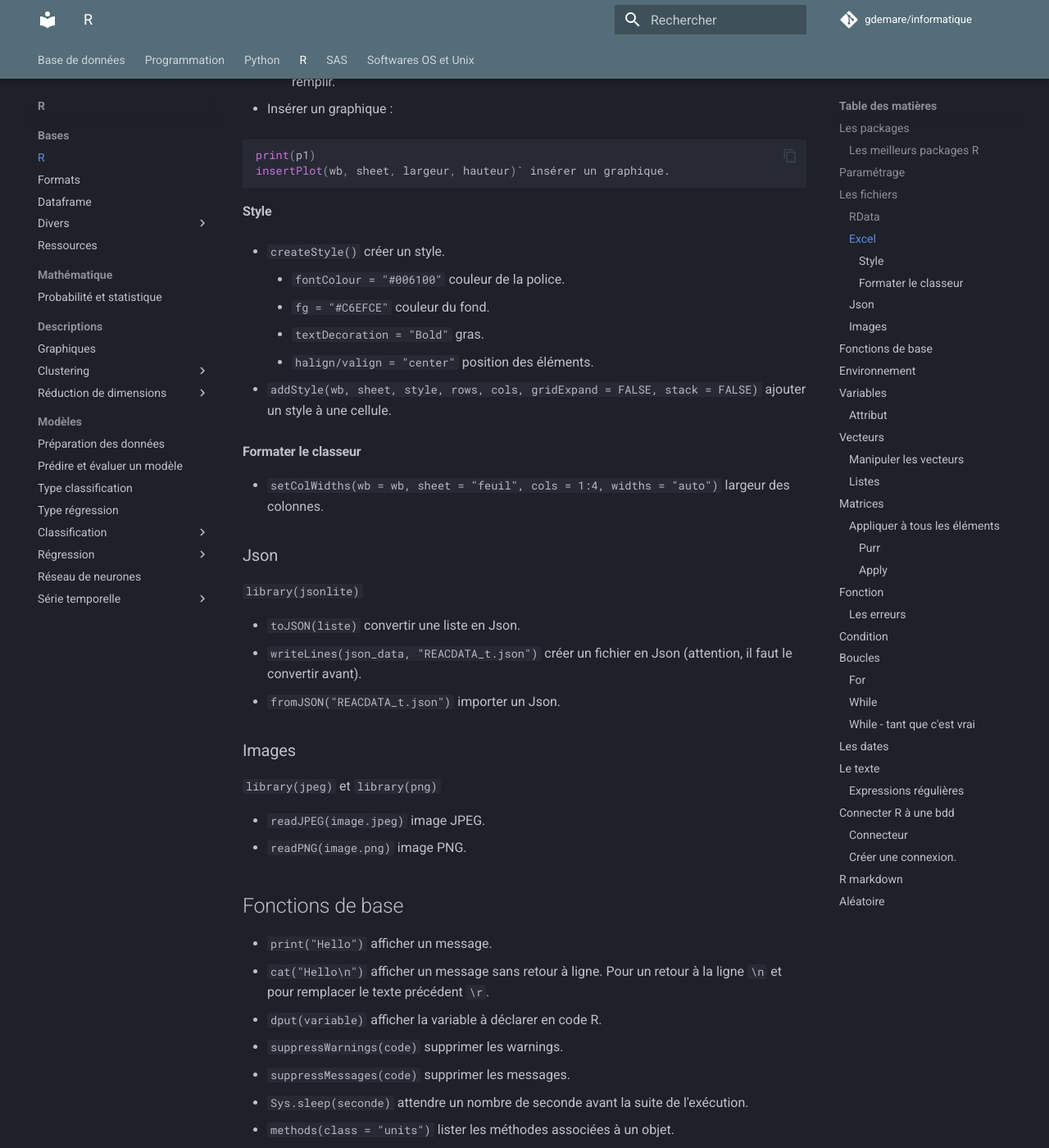
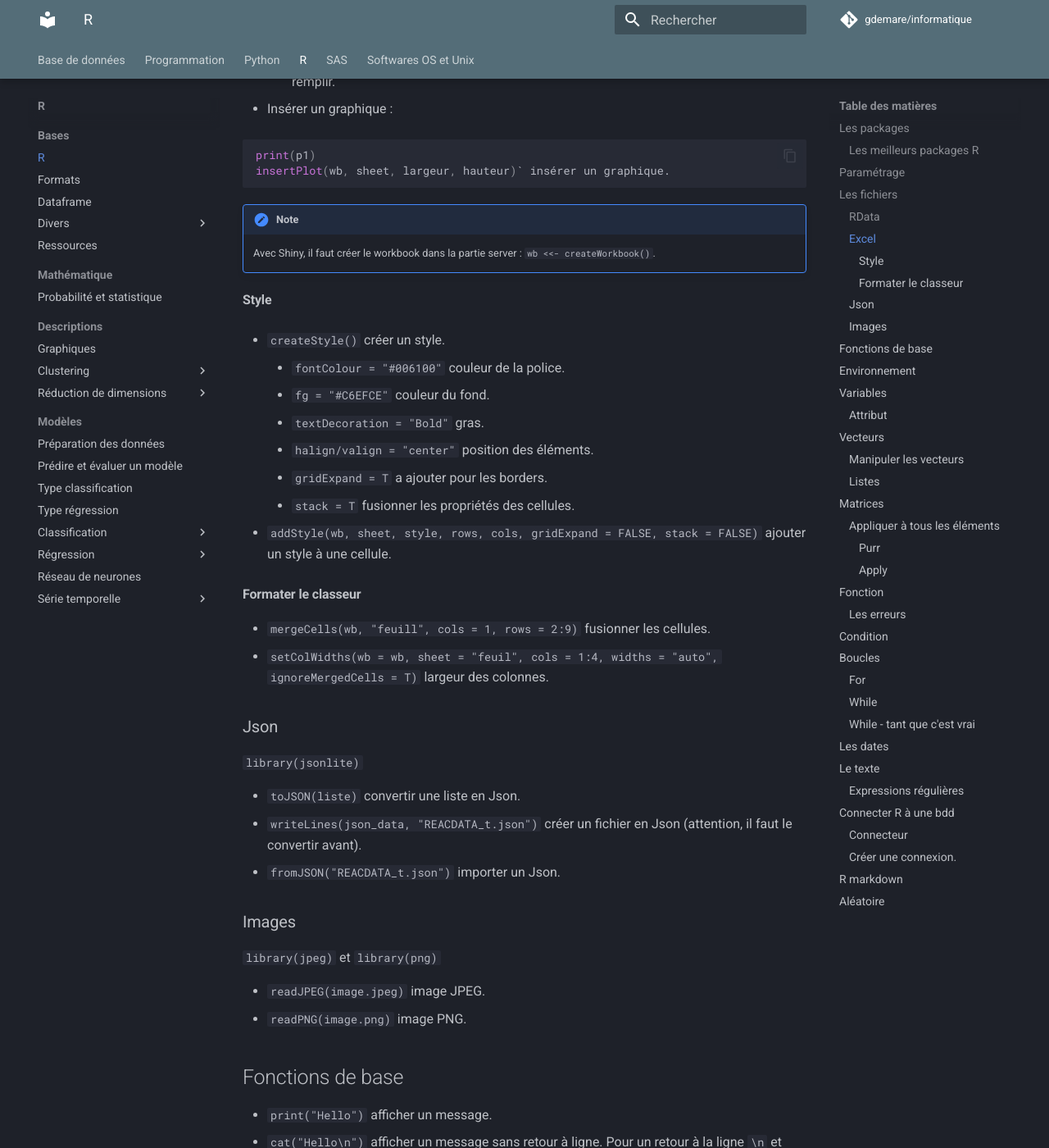
Before and after one commit to gdemare/Informatique, an MkDocs documentation site: the page built from docs/r/r_r.md, in a window 1280 px wide and 1400 px high, scrolled down 1995 px. Shown: the whole window at 82% size. Built offline with MkDocs 1.6.1 and Material for MkDocs 9.7.7, drawn with Linux system fonts in a browser that asks for light colours; comment, search, counter and statistics services are not loaded.

Commit message:
Update r_r.md

````diff
--- a/docs/r/r_r.md
+++ b/docs/r/r_r.md
@@ -67,6 +67,9 @@ print(p1)
 insertPlot(wb, sheet, largeur, hauteur)` insérer un graphique.
 ```
 
+!!! note
+	Avec Shiny, il faut créer le workbook dans la partie server : `wb <<- createWorkbook()`.
+
 #### Style
 
 * `createStyle()` créer un style.
@@ -75,12 +78,15 @@ insertPlot(wb, sheet, largeur, hauteur)` insérer un graphique.
 	* `fg = "#C6EFCE"` couleur du fond.
 	* `textDecoration = "Bold"` gras.
  	* `halign/valign = "center"` position des éléments.
+  	* `gridExpand = T` a ajouter pour les borders.
+  	* `stack = T` fusionner les propriétés des cellules.
 
 * `addStyle(wb, sheet, style, rows, cols, gridExpand = FALSE, stack = FALSE)` ajouter un style à une cellule.
 
 #### Formater le classeur
 
-* `setColWidths(wb = wb, sheet = "feuil", cols = 1:4, widths = "auto")` largeur des colonnes.
+* `mergeCells(wb, "feuill", cols = 1, rows = 2:9)` fusionner les cellules.
+* `setColWidths(wb = wb, sheet = "feuil", cols = 1:4, widths = "auto", ignoreMergedCells = T)` largeur des colonnes.
 
 ### Json
 
````
